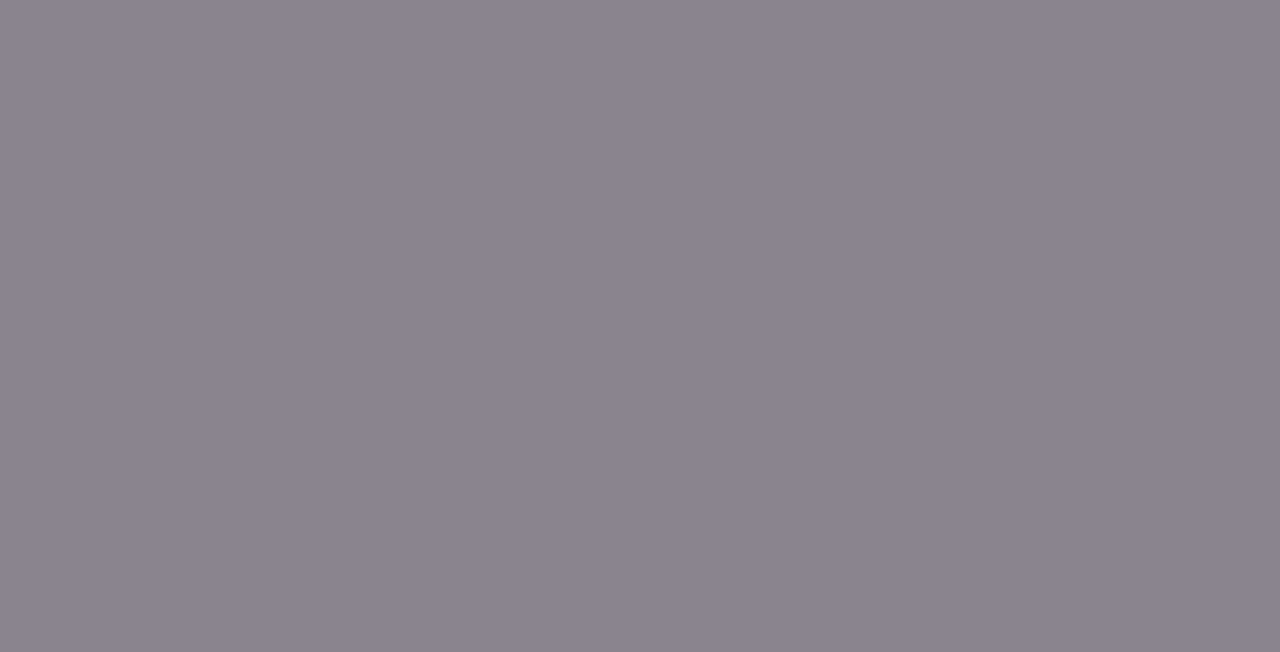
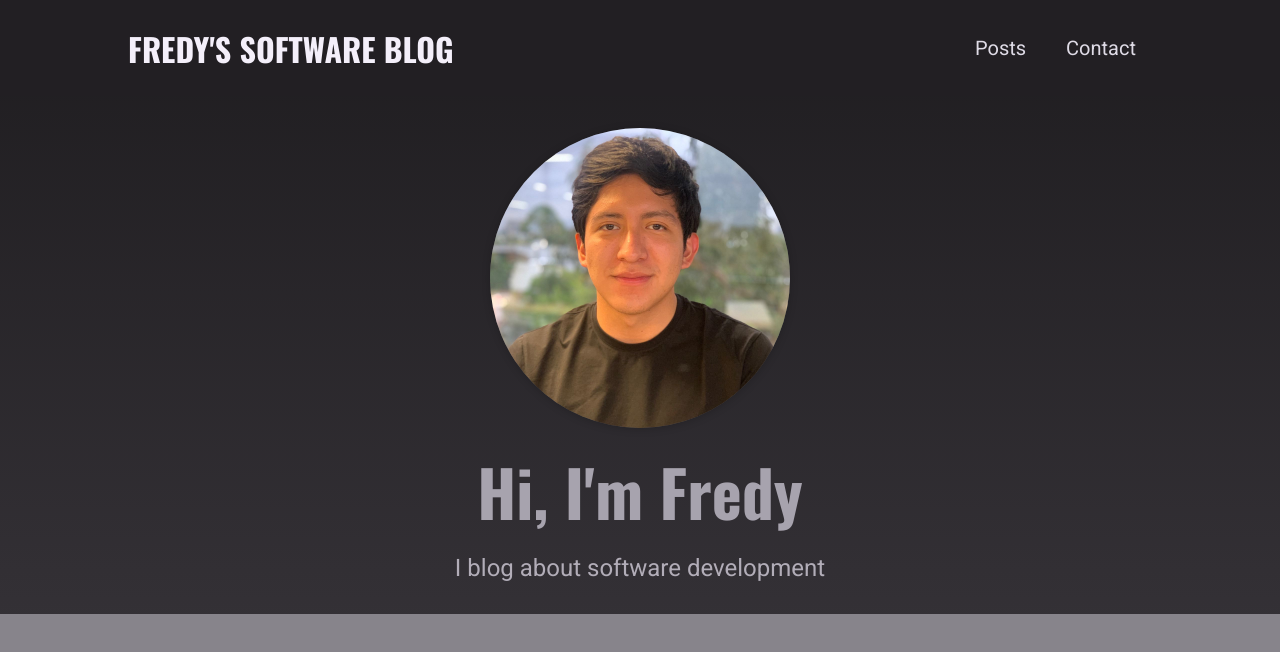
Before and after one commit to fredyvelasquezgt/personal-blog-next-js, a Next.js app: page / in a window 1280 px wide. Shown: the top 652 px of the page. Built offline with nearby package versions, Linux system fonts and the light colour scheme.

Commit message:
render navigation

```diff
--- a/components/layout/logo.js
+++ b/components/layout/logo.js
@@ -0,0 +1,9 @@
+import classes from './logo.module.css'
+
+function Logo() {
+    return <div className={classes.logo} >
+        Fredy's Software Blog
+    </div>
+}
+
+export default Logo;
--- a/components/layout/main-navigation.js
+++ b/components/layout/main-navigation.js
@@ -1,9 +1,13 @@
 import Link from "next/link";
+
+import classes from './main-navigation.module.css'
+import Logo from './logo'
+
 
 function MainNavigation() {
   return (
-    <header>
-      <Link href="/">
+    <header className={classes.header} >
+      <Link href="/" legacyBehavior>
         <a>
           <Logo />
         </a>
--- a/pages/_app.js
+++ b/pages/_app.js
@@ -2,8 +2,10 @@ import "../styles/globals.css";
 import Layout from "../components/layout/layout";
 
 export default function App({ Component, pageProps }) {
-  return;
+  return (
   <Layout>
     <Component {...pageProps} />
-  </Layout>;
+  </Layout>
+  )
+
 }
```
